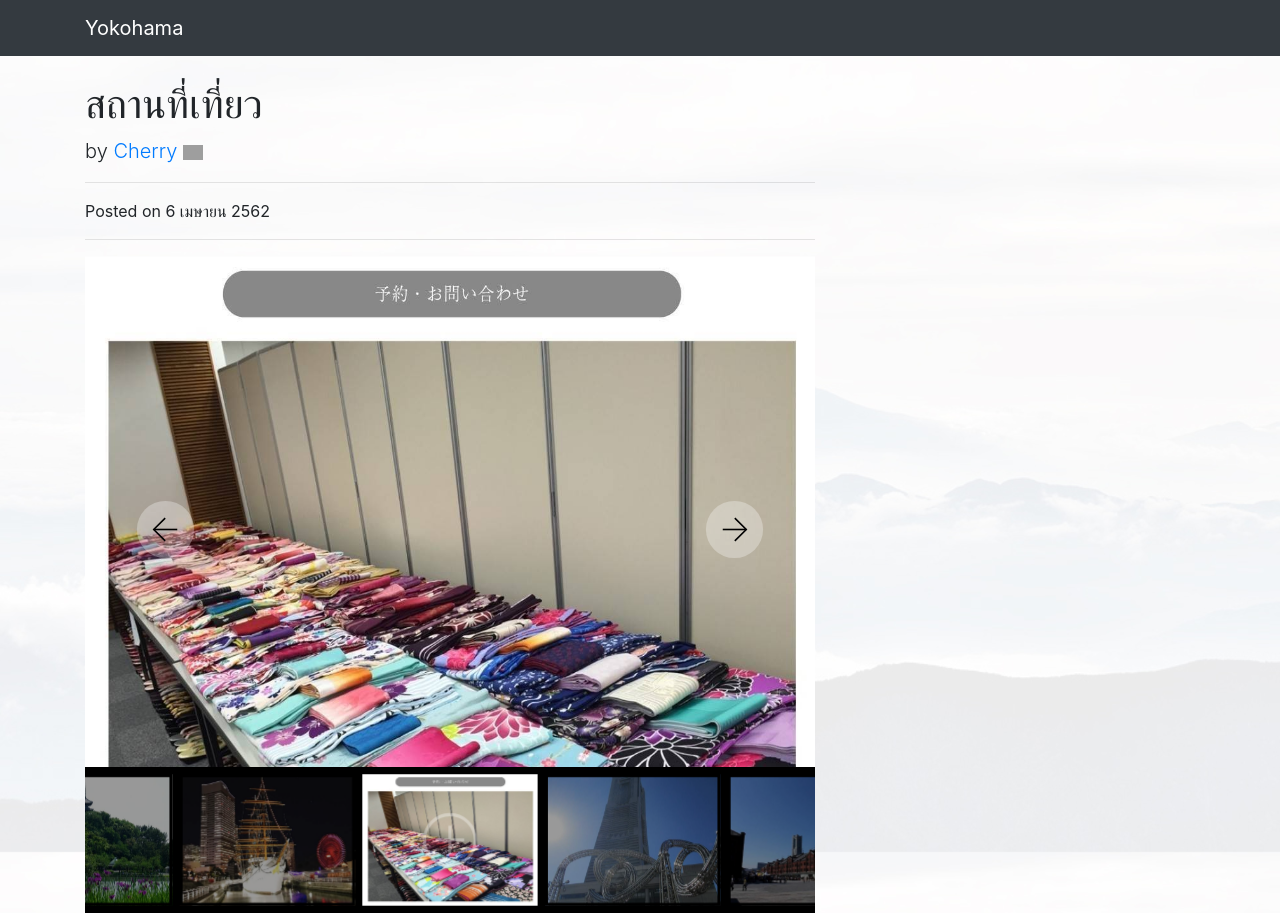
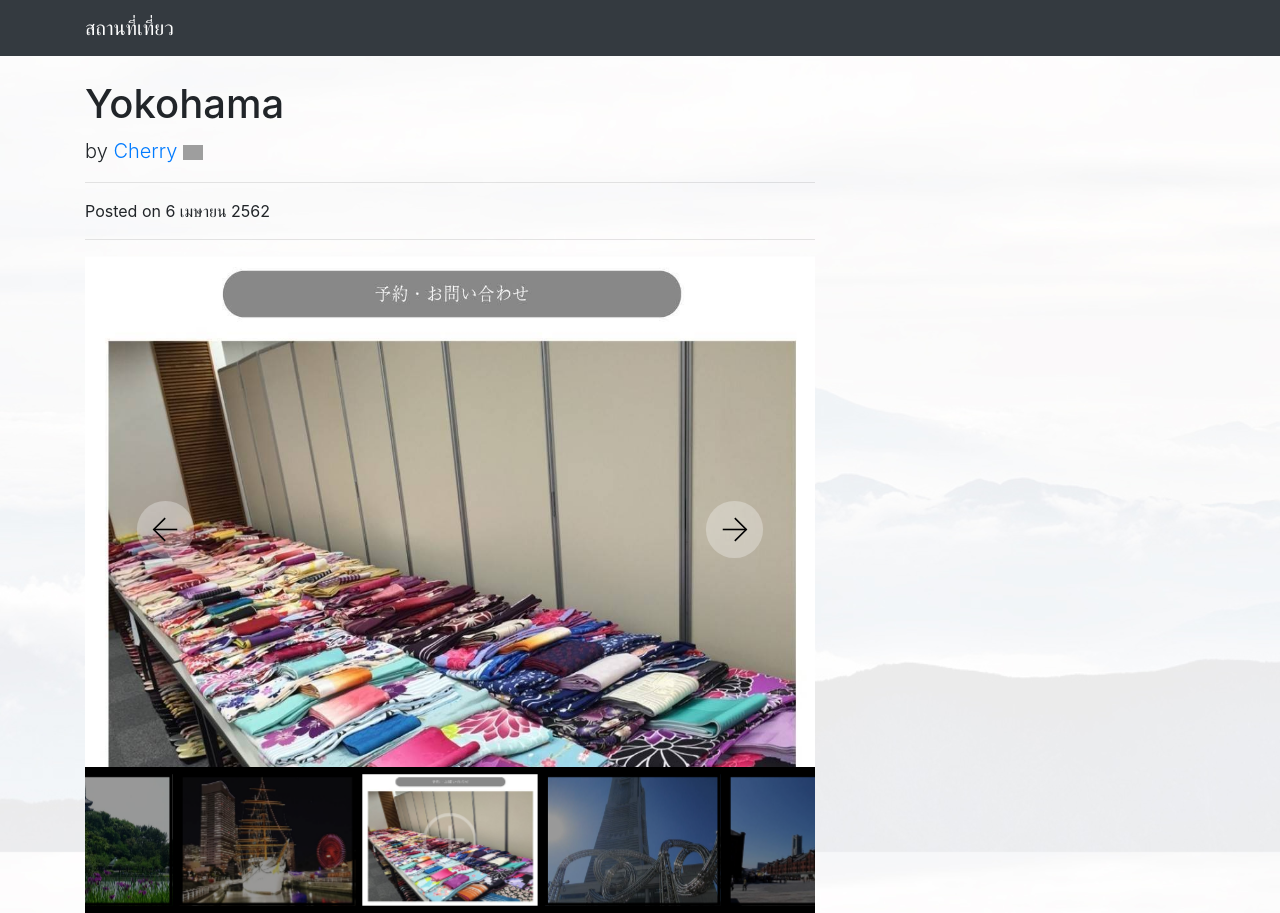
Before and after one commit to kamoljr/travel, a website: page index.html in a window 1280 px wide. Shown: the top 913 px of the page. Drawn offline with Linux system fonts and the light colour scheme; grey boxes are pictures that could not be loaded.

Commit message:
Update index.html

```diff
--- a/index.html
+++ b/index.html
@@ -137,7 +137,7 @@
   <!-- Navigation -->
   <nav class="navbar navbar-expand-lg navbar-dark bg-dark fixed-top">
     <div class="container">
-      <a class="navbar-brand" href="#">Yokohama</a>
+      <a class="navbar-brand" href="#">สถานที่เที่ยว</a>
       <button class="navbar-toggler" type="button" data-toggle="collapse" data-target="#navbarResponsive" aria-controls="navbarResponsive" aria-expanded="false" aria-label="Toggle navigation">
         <span class="navbar-toggler-icon"></span>
       </button>
@@ -171,7 +171,7 @@
       <div class="col-lg-8">
 
         <!-- Title -->
-        <h1 class="mt-4">สถานที่เที่ยว</h1>
+        <h1 class="mt-4">Yokohama</h1>
 
         <!-- Author -->
         <p class="lead">
```
